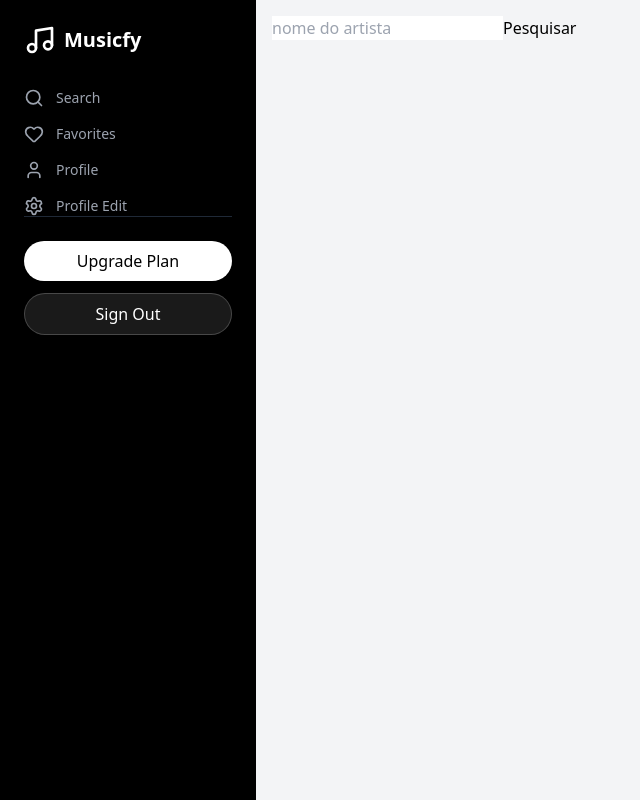
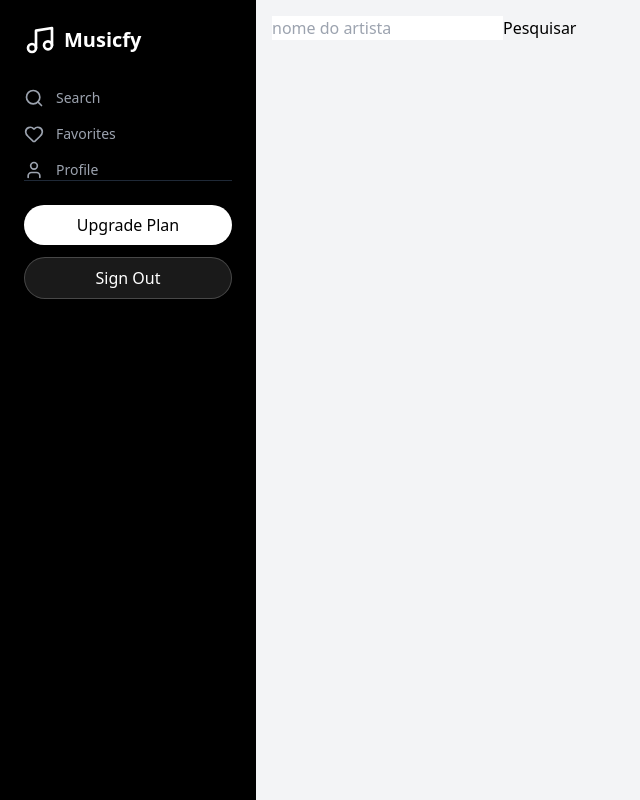
Before and after one commit to ClaydsonHenrique/Music-App, a React (Create React App) app: page /Search in a window 1280 px wide. Shown: the whole page, without its empty margins (0-640 px from the left). Built offline with nearby package versions, Linux system fonts and the light colour scheme.

Commit message:
esttilizando sidebar e adicionando novas funçoes

```diff
--- a/src/components/Sidebar.jsx
+++ b/src/components/Sidebar.jsx
@@ -6,11 +6,12 @@ import Carregando from './Carregando';
 export default function Sidebar() {
 
   const navigation = [
-    { name: 'Search', path: '/search', icon: Search },
-    { name: 'Favorites', path: '/favorites', icon: Heart },
-    { name: 'Profile', path: '/profile', icon: User },
-    { name: 'Profile Edit', path: '/profile/edit', icon: Settings },
+    { name: 'Search', path: '/Search', icon: Search },
+    { name: 'Favorites', path: '/Favorites', icon: Heart },
+    { name: 'Profile', path: '/Profile', icon: User },
   ];
+
+  console.log('testando navigation', navigation);
 
   return (
     <div className="w-64 bg-black h-screen p-6">
@@ -25,7 +26,7 @@ export default function Sidebar() {
           return (
             <Link
               key={item.name}
-              to={item.href}
+              to={item.path}
               className="flex items-center gap-3 text-sm font-medium text-gray-400 hover:text-white transition-colors"
             >
               <Icon className="h-5 w-5" />
```
